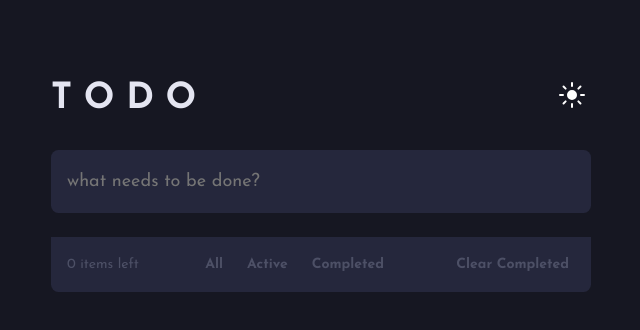
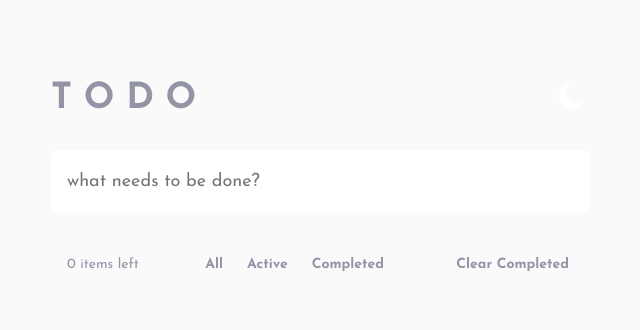
Before and after one commit to any2h/todo-app, a React (Create React App) app: page / in a window 1280 px wide. Shown: the top 330 px of the page, without its empty margins (319-959 px from the left). Built offline with nearby package versions, Linux system fonts and the light colour scheme.

Commit message:
add darkmode

```diff
--- a/src/App.js
+++ b/src/App.js
@@ -2,6 +2,7 @@ import { useEffect, useState } from "react"
 import styled, { ThemeProvider } from 'styled-components'
 import { GlobalStyles } from "./components/styles/GlobalStyles"
 import { LightTheme, DarkTheme } from "./components/styles/Themes"
+import { useDarkMode } from "./components/useDarkMode"
 import Header from "./components/Header"
 import Todo from "./components/Todo"
 import Footer from "./components/Footer"
@@ -24,6 +25,8 @@ const filterNames = {
 export default function App() {
     const [todos, setTodos] = useState(() => JSON.parse(localStorage.getItem('todos')) || [])
     const [filter, setFilter] = useState('All')
+    const [theme, setTheme] = useDarkMode()
+    const themeMode = theme === 'light' ? LightTheme : DarkTheme
 
     console.log(todos)
     console.log(filter)
@@ -41,12 +44,14 @@ export default function App() {
     })
 
     return (
-        <ThemeProvider theme={DarkTheme}>
+        <ThemeProvider theme={themeMode}>
             <>
                 <GlobalStyles />
                 <StyledApp>
                     <Header
                         setTodos={setTodos}
+                        theme={theme}
+                        toggleTheme={setTheme}
                     />
 
                     <section>
--- a/src/components/Header.js
+++ b/src/components/Header.js
@@ -20,7 +20,7 @@ export default function Header({setTodos, theme, toggleTheme, ...props}) {
         <StyledHeader>
             <div>
                 <h1>T O D O</h1>
-                <ThemeToggler />
+                <ThemeToggler theme={theme} toggleTheme={toggleTheme} />
             </div>
 
             <form onSubmit={handleSubmit}>
--- a/src/components/styles/StyledTodo.js
+++ b/src/components/styles/StyledTodo.js
@@ -5,7 +5,9 @@ export const StyledTodo = styled.li`
     display: flex;
     justify-content: space-between;
     align-items: center;
-    padding: 1.125rem 1rem;
+    /* padding: 1.125rem 1rem; */
+    padding-inline: 1rem;
+    height: 65px;
     background-color: ${({theme}) => theme.bgColor};
 
     &:first-child {
@@ -26,9 +28,17 @@ export const StyledTodo = styled.li`
         /* align-items: center; */
         gap: 1rem;
 
-        > form input {
-            border: 0;
-            outline: 1px solid palegoldenrod;
+        > form {
+            display: flex;
+            align-items: center;
+
+            input {
+                position: absolute;
+                height: 100%;
+                border: 0;
+                /* outline: 1px solid palegoldenrod; */
+                box-shadow: inset 0 -1px 5px 0 hsl(237,14%,26%);
+            }
         }
     }
 
```
Also changed, not shown: src/components/useDarkMode.js (+0 -17 lines).
